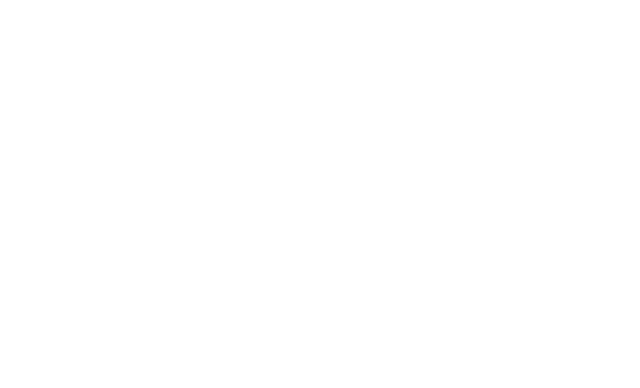
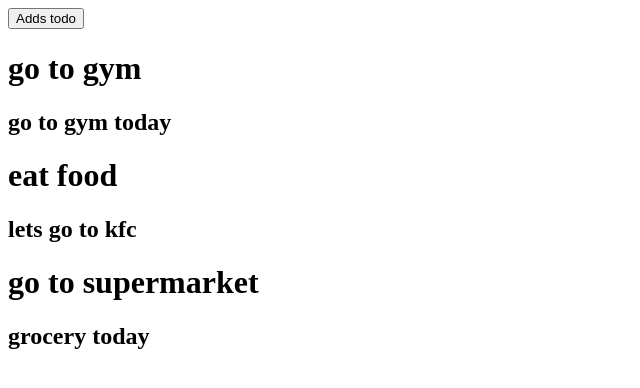
Before and after one commit to subh511/react-repo, a React (Vite) app in the folder frontend/: page / in a window 1280 px wide. Shown: the top 388 px of the page, without its empty margins (0-640 px from the left). Built offline with nearby package versions, Linux system fonts and the light colour scheme.

Commit message:
...spread operator modified

```diff
--- a/frontend/src/App.jsx
+++ b/frontend/src/App.jsx
@@ -1,10 +1,13 @@
 import React from "react";
-import { useState } from "react";
+import Todo from "./components/Todo";
+
+//import { useState } from "react";
 
 function App() {
 
   return(
     <div>
+    <Todo/>
     </div>
   )
 }
--- a/frontend/src/components/Todo.jsx
+++ b/frontend/src/components/Todo.jsx
@@ -1,7 +1,7 @@
 import { useState } from "react"
 
 
-export default function Todo(title,description){
+export default function Todo(){
 
     const [todos,setTodos] = useState([{
         id:1,
@@ -19,25 +19,26 @@
 
     function addTodo(){
         //1st way to insert a todos;
-        setTodos(...todos,{
+        // ...spread operator helps to spread all existing todos and adds a new todos
+        setTodos([...todos,{
             id:4,
             description: Math.random(),
             title: Math.random()
-        })
+        }])
 
         //2nd way to add todos;
 
-        let newTodos = [];
+        // let newTodos = [];
 
-        for(let i=0; i< todos.length; i++){
-            newTodos.push(todos[i])
-        }
-        newTodos.push({
-                id:4,
-                description: Math.random(),
-                title: Math.random()
-        })
-        setTodos(newTodos)
+        // for(let i=0; i< todos.length; i++){
+        //     newTodos.push(todos[i])
+        // }
+        // newTodos.push({
+        //         id:4,
+        //         description: Math.random(),
+        //         title: Math.random()
+        // })
+        // setTodos(newTodos)
     }
 
     return(
@@ -48,7 +49,7 @@
                 return(
                     <div key={elem.id}>
                     <h1>{elem.title}</h1>
-                    <h2>{elem.descriptiondescription}</h2>
+                    <h2>{elem.description}</h2>
                     </div>
                 )
             })
```
